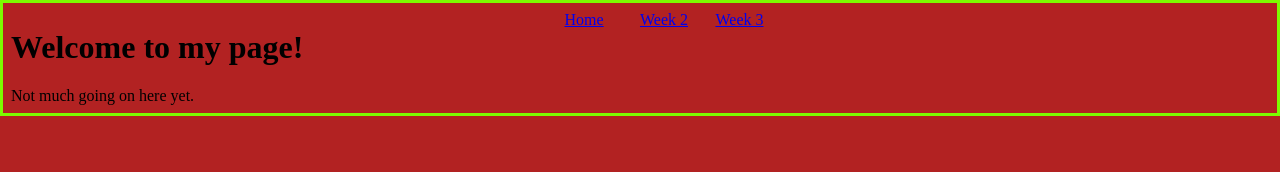
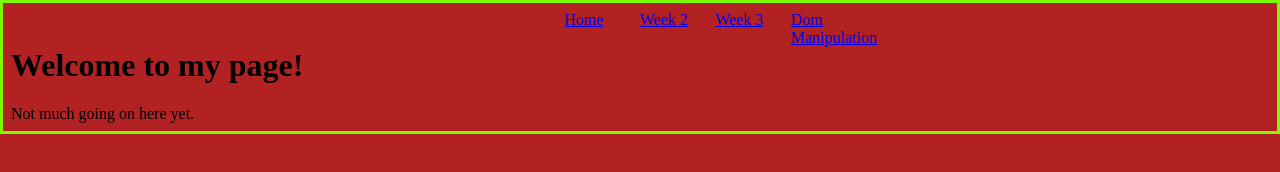
Before and after one commit to Robbyrush/github, a plain HTML site: page index.html in a window 1280 px wide. Drawn offline with Linux system fonts and the light colour scheme.

Commit message:
dom.html

```diff
--- a/index.html
+++ b/index.html
@@ -12,6 +12,7 @@
         <div class="menubar"><a href=index.html>Home</a></div>
         <div class="menubar2"><a href=consoleLogs.html>Week 2</a></div>
         <div class="menubar2"><a href=week3.html>Week 3</a></div>
+        <div class="menubar2"><a href=dom.html> Dom Manipulation</a></div>
     </nav>
     <h1>Welcome to my page!</h1>
     <h9>Not much going on here yet.</h9>
```
